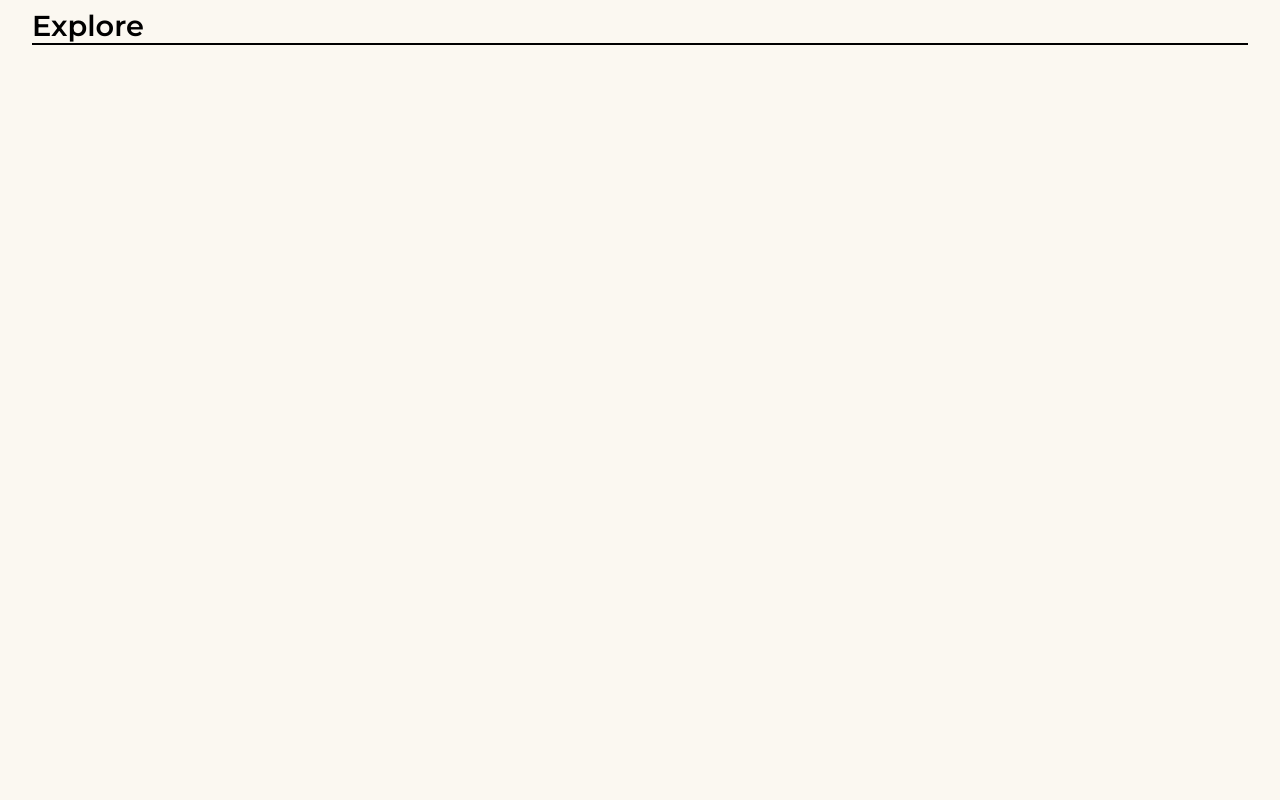
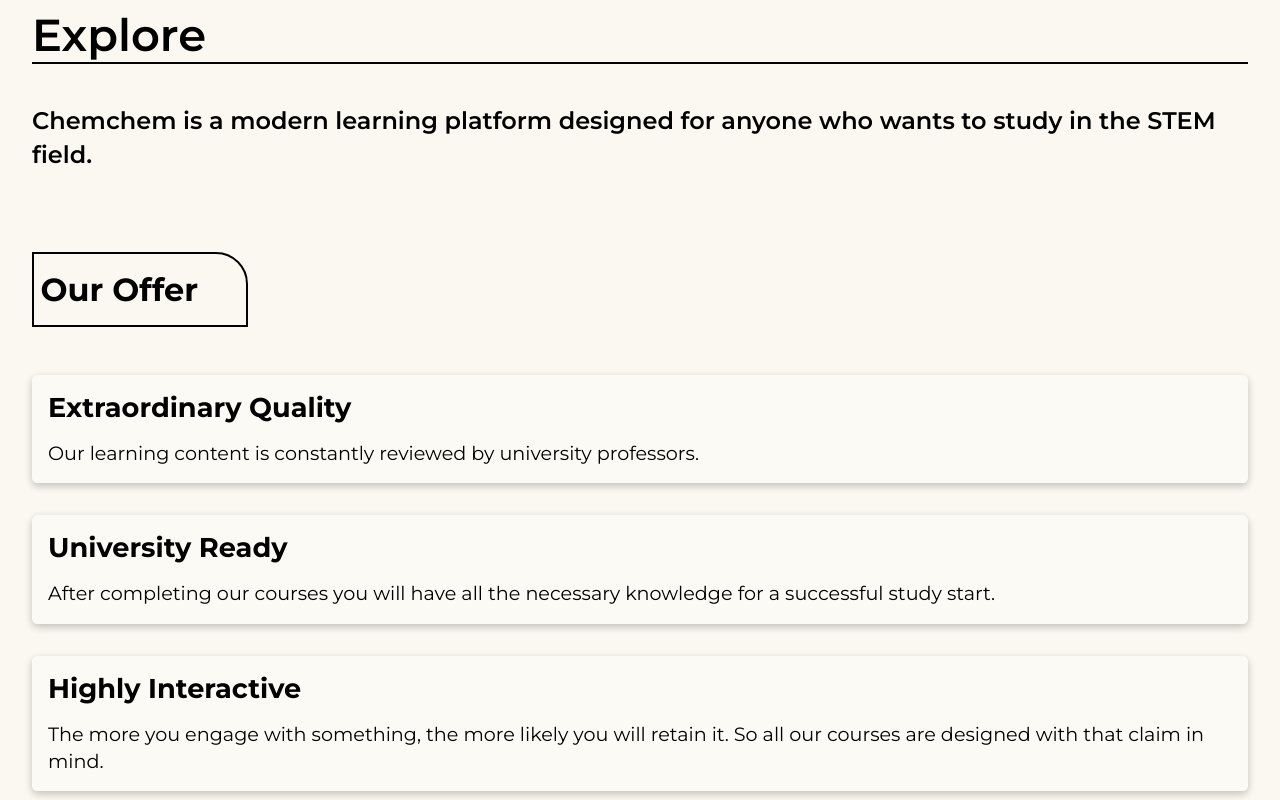
Before and after one commit to asi-isa/chemchem, a Next.js app: page /explore in a window 1280 px wide. Shown: the top 800 px of the page. Built offline with nearby package versions, Linux system fonts and the light colour scheme.

Commit message:
explore content part1

```diff
--- a/pages/explore.tsx
+++ b/pages/explore.tsx
@@ -1,4 +1,6 @@
 import React from "react";
+import { motion } from "framer-motion";
+import { FaAward } from "react-icons/fa";
 
 import styles from "../styles/Explore.module.css";
 
@@ -9,6 +11,61 @@
         Explore
         <div className={styles.underline} />
       </h1>
+
+      <motion.div
+        initial={{ opacity: 0 }}
+        animate={{ opacity: 0.999 }}
+        transition={{ duration: 1 }}
+        className={styles.inner_con}
+      >
+        <div className={styles.header}>
+          <h2 className={styles.header_title}>
+            Chemchem is a modern learning platform designed for anyone who wants
+            to study in the STEM field.
+          </h2>
+        </div>
+
+        <div className={styles.offers}>
+          <h1 className={styles.offers_title}>Our Offer</h1>
+
+          <div className={styles.offer}>
+            <h2 className={styles.offer_title}>Extraordinary Quality</h2>
+
+            <p className={styles.offer_text}>
+              Our learning content is constantly reviewed by university
+              professors.
+            </p>
+          </div>
+
+          <div className={styles.offer}>
+            <h2 className={styles.offer_title}>University Ready</h2>
+
+            <p className={styles.offer_text}>
+              After completing our courses you will have all the necessary
+              knowledge for a successful study start.
+            </p>
+          </div>
+
+          <div className={styles.offer}>
+            <h2 className={styles.offer_title}>Highly Interactive</h2>
+
+            <p className={styles.offer_text}>
+              The more you engage with something, the more likely you will
+              retain it. So all our courses are designed with that claim in
+              mind.
+            </p>
+          </div>
+
+          <div className={styles.offer}>
+            <h2 className={styles.offer_title}>Constantly Evolving</h2>
+
+            <p className={styles.offer_text}>
+              We put a tremendous effort to guarantee you a delightful user
+              experience and give you the best possible learning opportunity.
+            </p>
+          </div>
+        </div>
+      </motion.div>
     </div>
   );
 }
--- a/pages/index.tsx
+++ b/pages/index.tsx
@@ -32,6 +32,7 @@
               width: "fit-content",
               height: "fit-content",
               position: "absolute",
+              fontSize: "2rem",
             }}
             animate={
               explore && {
@@ -42,6 +43,7 @@
                 left: 0,
                 marginLeft: 0,
                 backgroundColor: "#FBF8F1",
+                fontSize: "2.8rem",
                 zIndex: 9,
               }
             }
@@ -49,7 +51,7 @@
             className={styles.cta}
             onClick={() => {
               setExplore(true);
-              setTimeout(() => router.push("/explore"), 1500);
+              setTimeout(() => router.push("/explore"), 1600);
             }}
           >
             Explore
--- a/styles/Explore.module.css
+++ b/styles/Explore.module.css
@@ -1,12 +1,18 @@
 .con {
   min-height: 100vh;
   background-color: #fbf8f1;
+  /* background-image: url("../public/wave_extended.jpg");
+  background-size: cover;
+  background-repeat: no-repeat;
+  background-position: center; */
+  padding: 0 2rem;
 }
 
 .title {
-  font-size: 1.8rem;
+  font-size: 2.8rem;
   font-weight: 600;
-  padding: 0.5rem 2rem;
+  padding: 0.5rem 0;
+  margin-bottom: 2rem;
 }
 
 .underline {
@@ -15,3 +21,46 @@
   background-color: #000;
   margin: 0 auto;
 }
+
+.header {
+  margin-bottom: 5rem;
+}
+
+.header_title {
+  font-weight: 600;
+  line-height: 1.42;
+}
+
+/* .offers {} */
+
+.offers_title {
+  margin-bottom: 3rem;
+  border: 2px solid #000;
+  width: fit-content;
+  padding: 1rem 0.4rem;
+  padding-right: 3rem;
+  border-top-right-radius: 2rem;
+}
+
+.offer {
+  padding: 1rem;
+  background-color: rgba(255, 255, 255, 0.33);
+  backdrop-filter: blur(0.42rem);
+  border-radius: 0.33rem;
+  box-shadow: rgba(0, 0, 0, 0.24) 0px 3px 8px;
+  margin-bottom: 2rem;
+}
+
+.offer:last-child {
+  margin-bottom: 0;
+}
+
+.offer_title {
+  margin-bottom: 1rem;
+  font-size: 1.7rem;
+}
+
+.offer_text {
+  font-size: 1.2rem;
+  line-height: 1.42;
+}
--- a/styles/Home.module.css
+++ b/styles/Home.module.css
@@ -91,9 +91,9 @@
   position: relative;
 }
 
-.cta:nth-child(1) {
+/* .cta:nth-child(1) {
   font-size: 1.8rem;
-}
+} */
 
 .cta:nth-child(2) {
   border: 2px solid #000;
```
